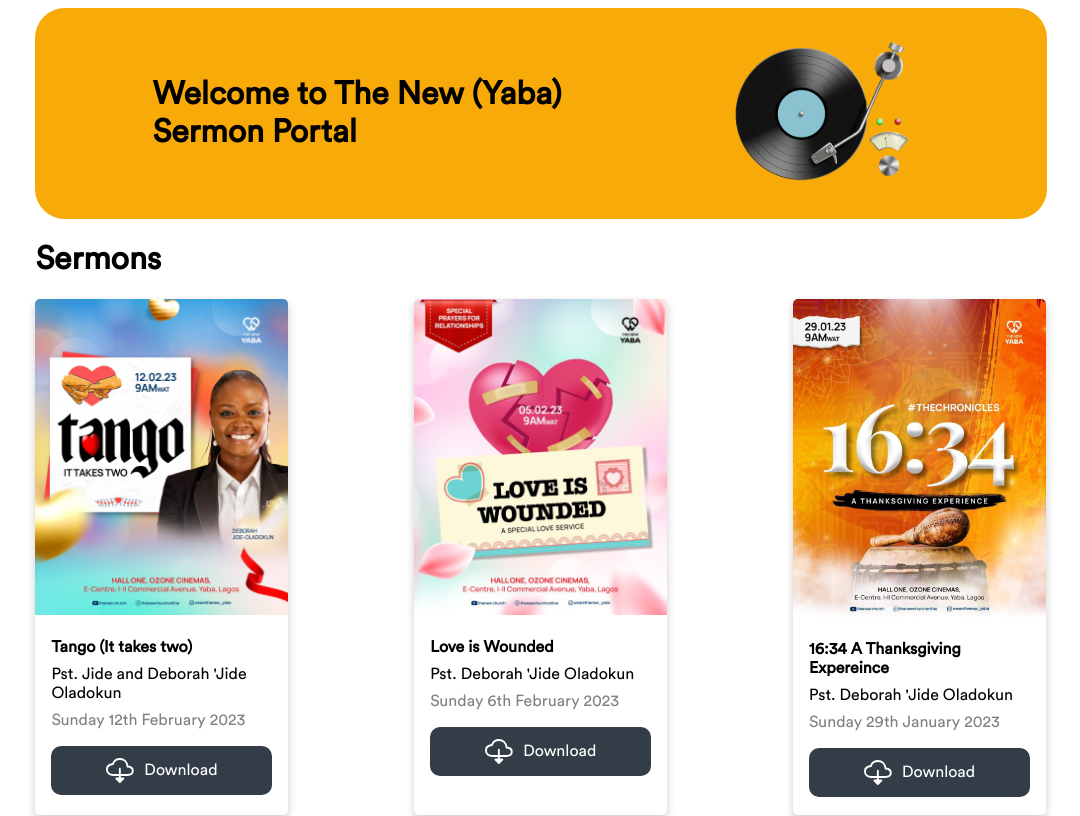
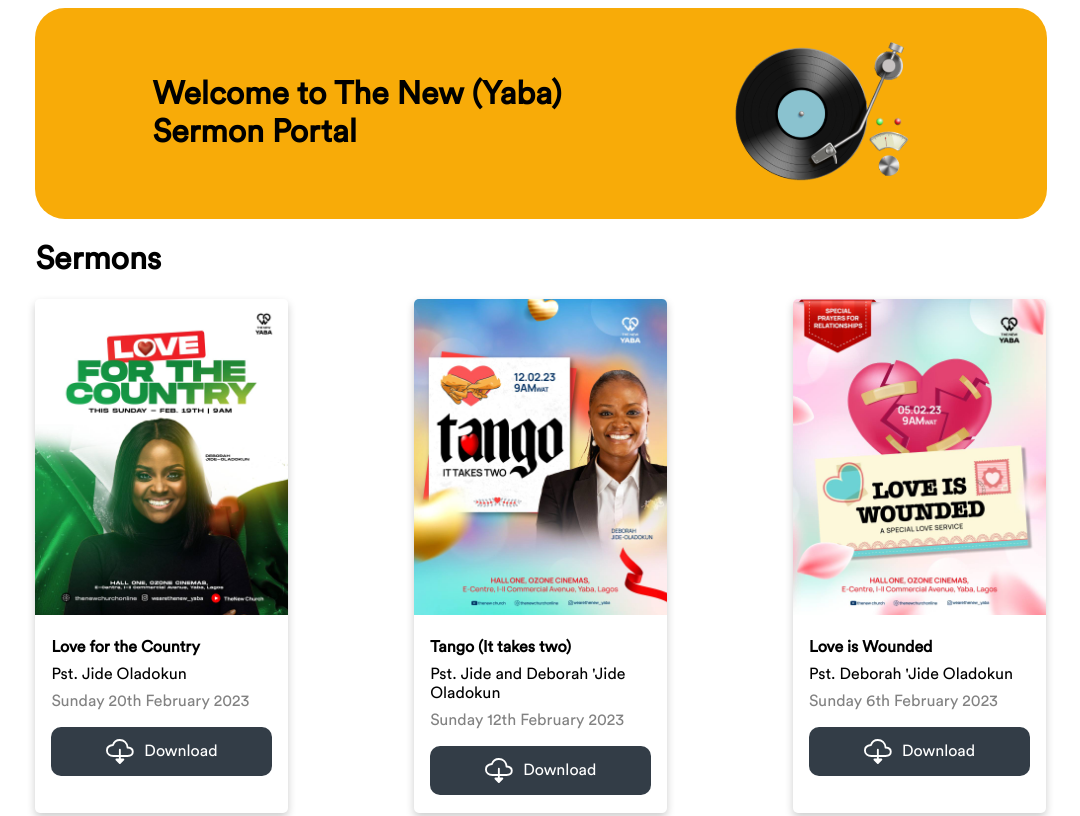
Before and after one commit to timtop/The-New-Yaba-Cassettes, a React (Create React App) app: page / in a window 1280 px wide. Shown: the top 816 px of the page, without its empty margins (99-1179 px from the left). Built offline with nearby package versions, Linux system fonts and the light colour scheme.

Commit message:
Add love for the country

```diff
--- a/src/App.js
+++ b/src/App.js
@@ -26,10 +26,19 @@ import commune from "./imgs/The Commune 2.0.jpg";
 import thanks from "./imgs/thanksgiving.jpg";
 import love1 from "./imgs/love1.jpg";
 import tango from "./imgs/tango.jpg";
+import lovenigeria from "./imgs/love-nigeria.jpg";
 
 class App extends React.Component {
   render() {
     const sermons = [
+      {
+        title: "Love for the Country",
+        preacher: "Pst. Jide Oladokun",
+        date: "Sunday 20th February 2023",
+        link: "https://res.cloudinary.com/the-new-unilag/video/upload/v1676896255/Yaba%20Messages/Love_for_the_country_service_19_Feb_mp3_mixdown_totqgh.mp3",
+        name: "Love for the Country - 20/02/23",
+        img: lovenigeria,
+      },
       {
         title: "Tango (It takes two)",
         preacher: "Pst. Jide and Deborah 'Jide Oladokun",
```
Also changed, not shown: src/imgs/love-nigeria.jpg (added).
